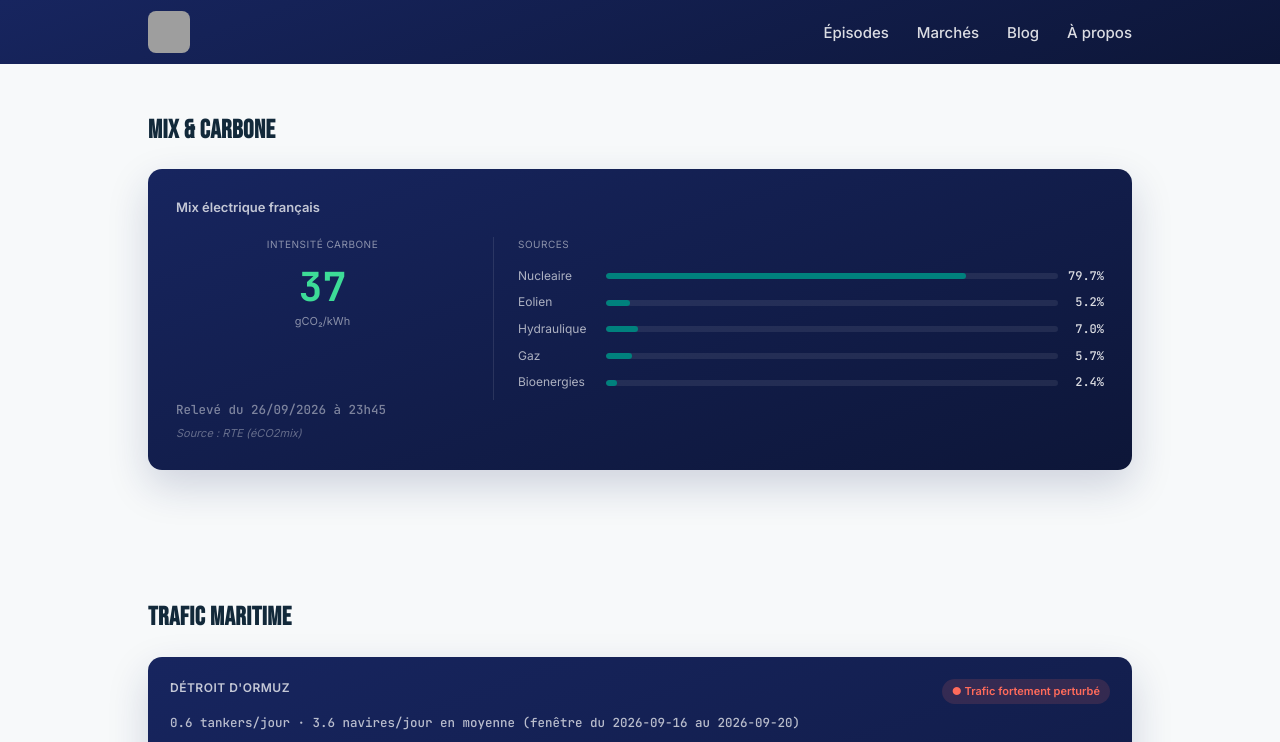
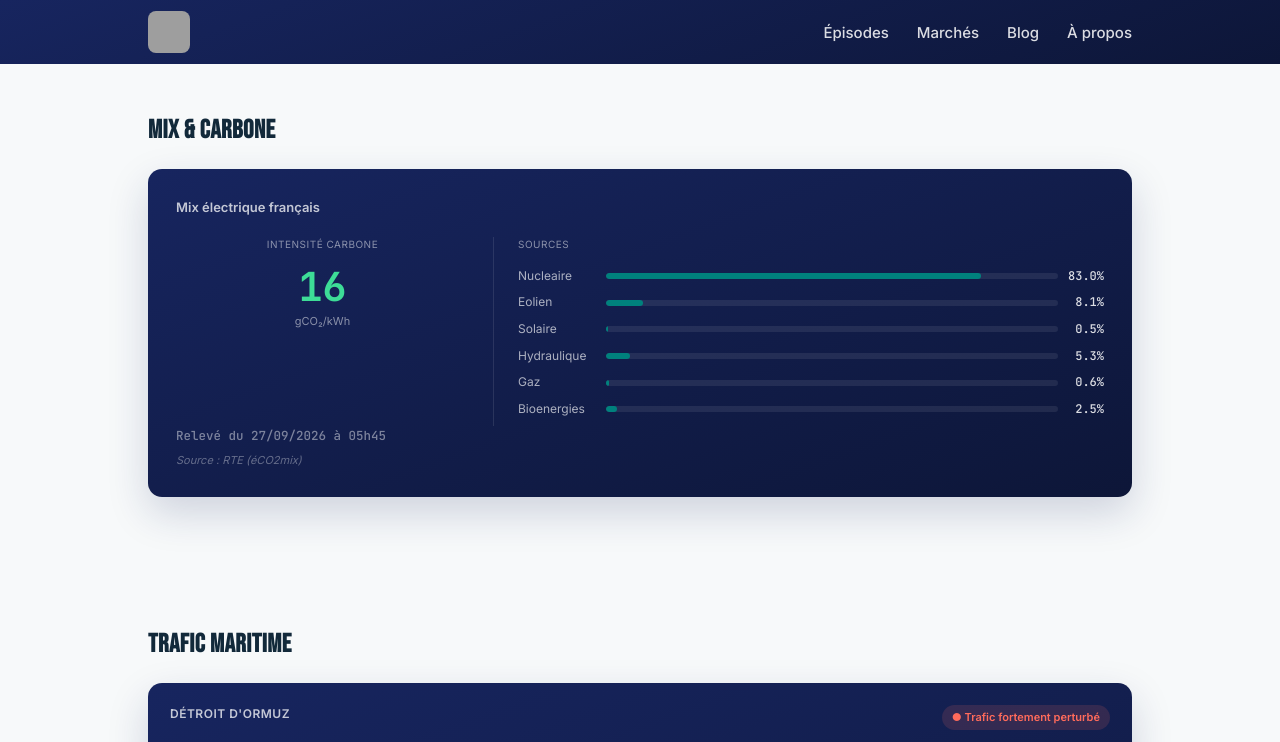
Before and after one commit to InsideEnergyMarkets/Inside-Energy-Markets, a Jekyll site: the page built from marches/index.html, in a window 1280 px wide and 900 px high, scrolled down 965 px, cut to the strip 0-742 px from the top of the window. Built offline with Jekyll 4.4.1, drawn with Linux system fonts in a browser that asks for light colours; some of the changed text lies outside the part shown; grey boxes are pictures that could not be loaded.

Commit message:
Mise à jour automatique des données marché

```diff
--- a/_data/market.json
+++ b/_data/market.json
@@ -1,5 +1,5 @@
 {
-  "updated_at": "2026-09-27T00:09:43.771383Z",
+  "updated_at": "2026-09-27T06:08:56.603640Z",
   "brent": {
     "price_usd": 104.38,
     "date": "2026-09-27",
@@ -13,17 +13,18 @@
     "source": "OilPriceAPI"
   },
   "mix_france": {
-    "date_heure": "2026-09-26T23:45:00+00:00",
+    "date_heure": "2026-09-27T05:45:00+00:00",
     "shares": {
-      "nucleaire": 79.7,
-      "eolien": 5.2,
-      "hydraulique": 7.0,
-      "gaz": 5.7,
-      "bioenergies": 2.4
+      "nucleaire": 83.0,
+      "eolien": 8.1,
+      "solaire": 0.5,
+      "hydraulique": 5.3,
+      "gaz": 0.6,
+      "bioenergies": 2.5
     },
     "top_source": "nucleaire",
-    "top_share": 79.7,
-    "co2_intensity": 37
+    "top_share": 83.0,
+    "co2_intensity": 16
   },
   "spot_price_france": {
     "price_eur_mwh": 153.85,
--- a/_data/market_history.json
+++ b/_data/market_history.json
@@ -398,11 +398,12 @@
     "brent_usd": 104.38,
     "spot_eur_mwh": 153.85,
     "mix_shares": {
-      "nucleaire": 79.7,
-      "eolien": 5.2,
-      "hydraulique": 7.0,
-      "gaz": 5.7,
-      "bioenergies": 2.4
+      "nucleaire": 83.0,
+      "eolien": 8.1,
+      "solaire": 0.5,
+      "hydraulique": 5.3,
+      "gaz": 0.6,
+      "bioenergies": 2.5
     }
   }
 ]
--- a/_data/weekly_summary.json
+++ b/_data/weekly_summary.json
@@ -13,8 +13,8 @@
     "days_count": 8
   },
   "mix": {
-    "nuclear_avg_share": 73.1,
-    "renewables_avg_share": 21.4,
+    "nuclear_avg_share": 73.5,
+    "renewables_avg_share": 21.6,
     "days_count": 8
   }
 }
```
